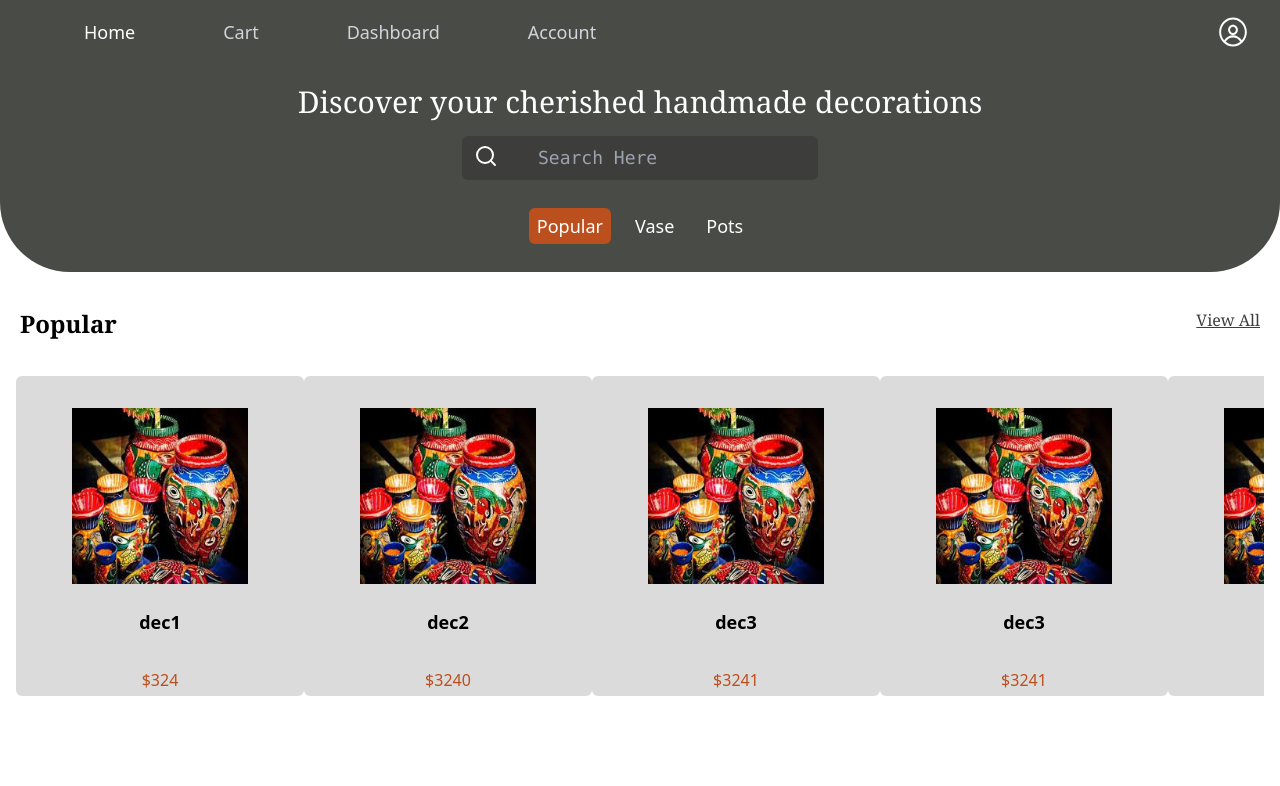
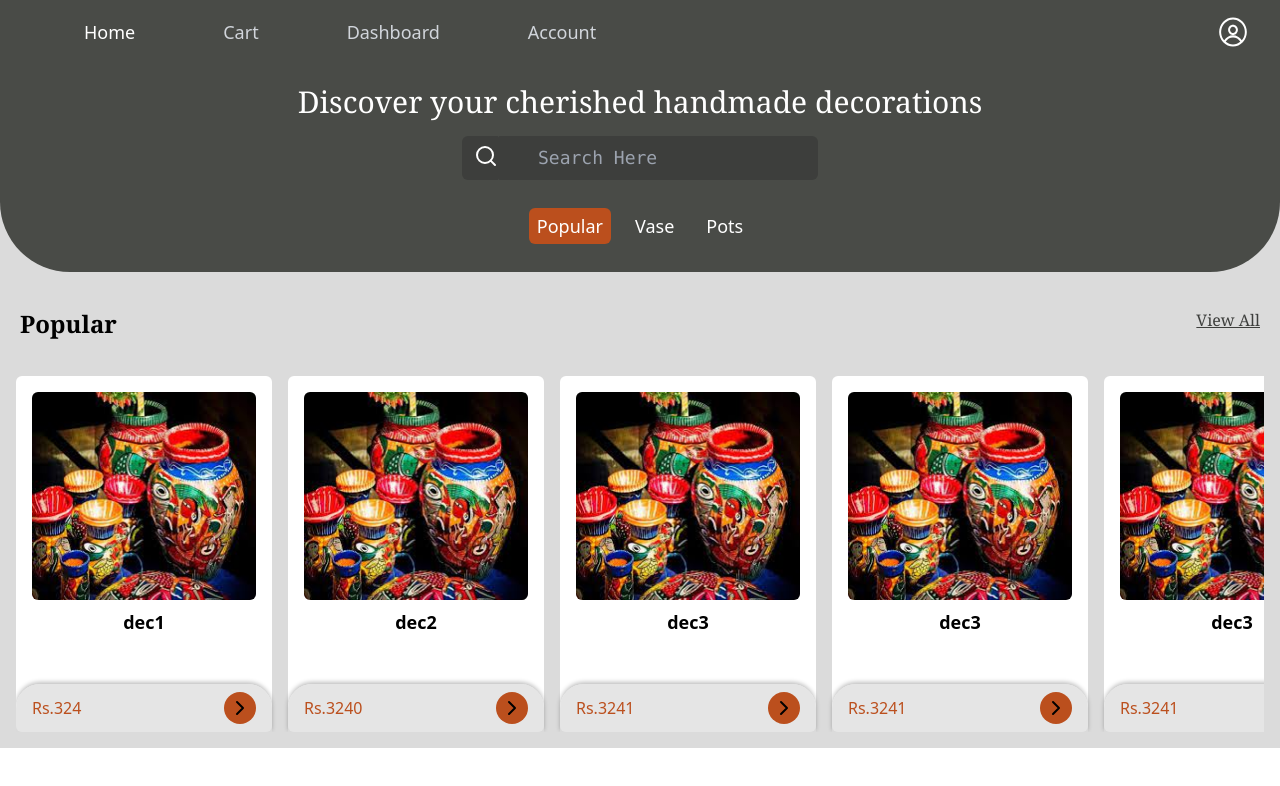
Before and after one commit to dharmi04/SSIP-FE, a React (Vite) app: page /home in a window 1280 px wide. Shown: the top 786 px of the page. Built offline with nearby package versions, Linux system fonts and the light colour scheme.

Commit message:
update: decorative component

```diff
--- a/src/Pages/Home.jsx
+++ b/src/Pages/Home.jsx
@@ -11,7 +11,7 @@ import { Link } from "react-router-dom"
 const Home = () => {
   const [selectedCategory, setSelectedCategory] = useState("Popular")
   return (
-    <div>
+    <div className="bg-secondary">
       <div className="bg-primary rounded-bl-[70px] rounded-br-[70px]">
         <div>
           <NavBar />
@@ -102,7 +102,7 @@ const Home = () => {
         )}
         {selectedCategory === "Popular" && (
           <div
-            className="flex overflow-x-auto whitespace-nowrap w-full"
+            className="flex overflow-x-auto whitespace-nowrap w-full gap-4"
             //   className="flex gap-4 items-center justify-center mt-10 overflow-x-auto
             // flex-grow-0 flex-shrink-0"
           >
--- a/src/components/Decorative.jsx
+++ b/src/components/Decorative.jsx
@@ -1,19 +1,33 @@
 import React from "react"
+import { FiChevronRight } from "react-icons/fi"
+import { Link } from "react-router-dom"
 
 const Decorative = (props) => {
   return (
-    <div className="rounded-md bg-grey2 p-4 mb-4">
-      <div className="text-center w-64 h-72">
+    <>
+      <div className="rounded-md bg-white">
+        <div className="p-4 mb-4">
+          <div className="text-center w-56">
             <img
               src={props.img}
               alt="products"
-          className="w-52 h-52 md:mx-auto mb-2 p-4"
+              className="w-56 h-52 md:mx-auto mb-2 rounded-md"
             />
             <h4 className="text-lg font-semibold">{props.name}</h4>
             <p className="text-sm p-2">{props.description}</p>
-        <h4 className="text-accent mt-2 p-2">${props.price}</h4>
           </div>
         </div>
+
+        <div className="flex bg-grey2 items-center justify-between px-4 py-2 rounded-tl-3xl rounded-tr-3xl shadow-[0px_-2px_4px_0px_rgba(0,0,0,0.25)]">
+          <h4 className="text-accent">Rs.{props.price}</h4>
+          <div className="bg-accent rounded-full px-1 py-1">
+            <Link to="/productpage/1">
+              <FiChevronRight className="text-2xl" />
+            </Link>
+          </div>
+        </div>
+      </div>
+    </>
   )
 }
 
--- a/tailwind.config.js
+++ b/tailwind.config.js
@@ -4,12 +4,12 @@ export default {
   theme: {
     extend: {
       colors: {
-        "primary": "#494B47",
-        "accent": "#BB4F1D", // Added single quotes around the color value
-        "secondary": "#DBDBDB",
-        "grey1":"#3D3E3C",
-        "grey2":"#DBDBDB"
-      }
+        primary: "#494B47",
+        accent: "#BB4F1D", // Added single quotes around the color value
+        secondary: "#DBDBDB",
+        grey1: "#3D3E3C",
+        grey2: "rgba(219, 219, 219, 0.7)",
+      },
     },
   },
   plugins: [],
```
Lines whose indentation alone changed are shown as unchanged.
